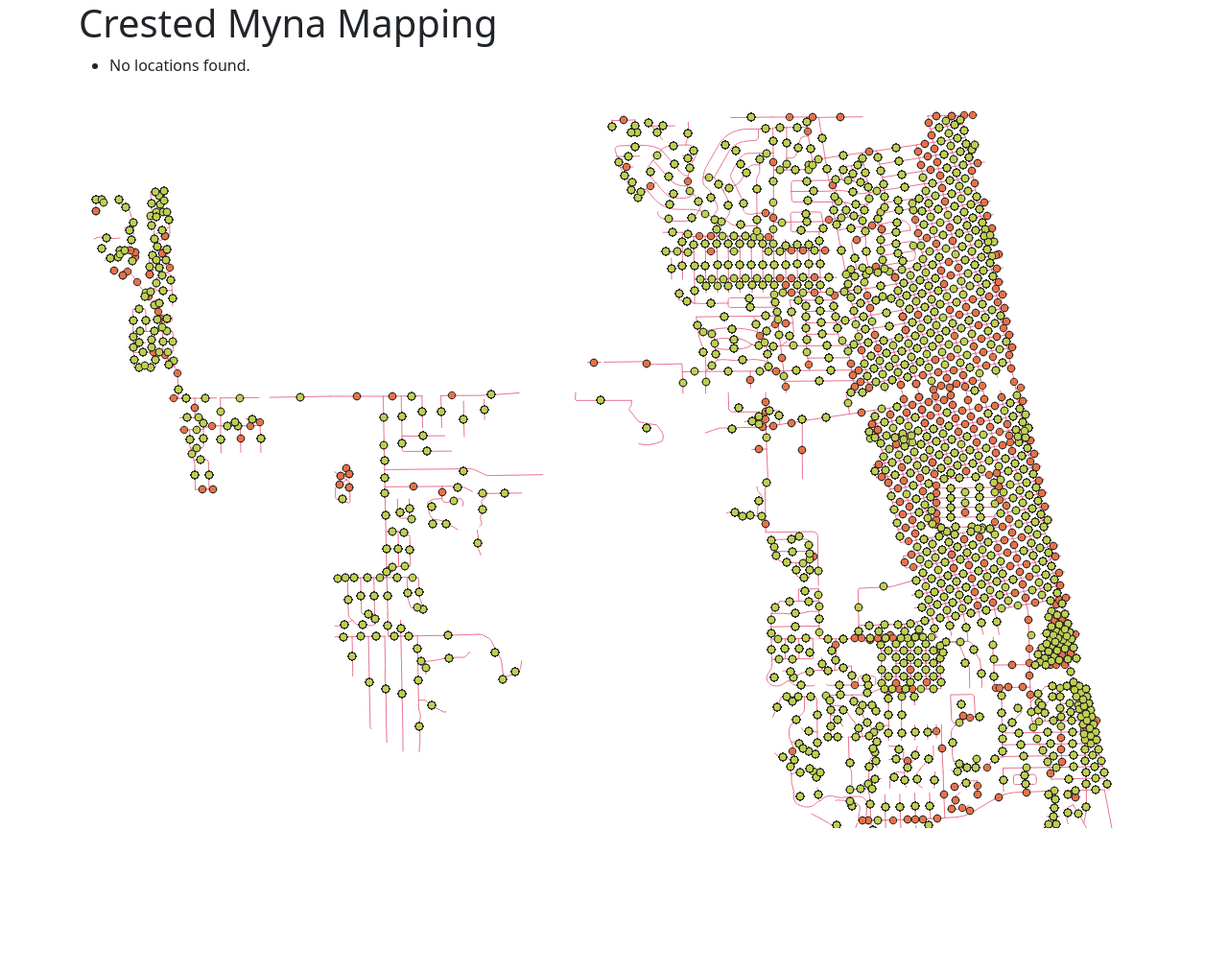
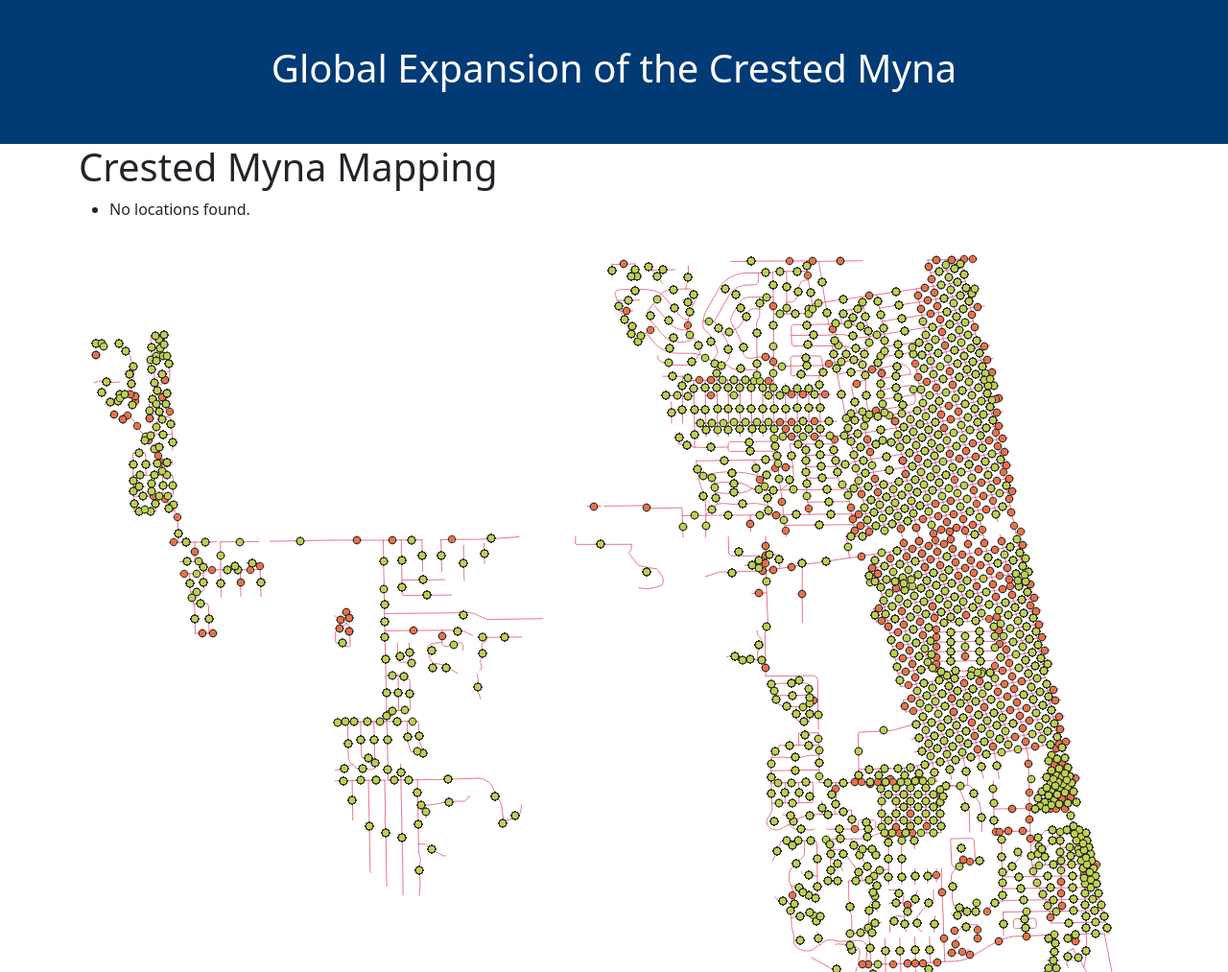
Before and after one commit to rhoni-team/CrestedMyna, a Django app: page / in a window 1280 px wide. Shown: the whole page at 96% size. Before the commit the page ends 863 px from the top, so only its background shows below. Run offline with Django 5.2, Linux system fonts and the light colour scheme; data that the repository does not hold is empty; parts of the project's set-up code (start-up, migrations or seed data) failed here and were passed over; some libraries are stand-ins or nearby versions.

Commit message:
feat: add header component

```diff
--- /dev/null
+++ b/crested_myna/mapping/templates/mapping/components/header.html
@@ -0,0 +1,7 @@
+<div class="container-fluid header">
+    <div class="row">
+        <div class="col-md-12 text-center">
+            <h1 class="display-6">Global Expansion of the Crested Myna</h1>
+        </div>
+    </div>
+</div>
--- a/crested_myna/mapping/templates/mapping/home.html
+++ b/crested_myna/mapping/templates/mapping/home.html
@@ -2,7 +2,12 @@
 
 {% load static %}
 
+{% block style %}
+    <link rel="stylesheet" href="{% static 'mapping/css/custom/main.css' %}">
+{% endblock %}
+
 {% block content %}
+    {% include "mapping/components/header.html" %}
     <div class="container">
         <div class="row">
             <div class="col-md-12">
```
